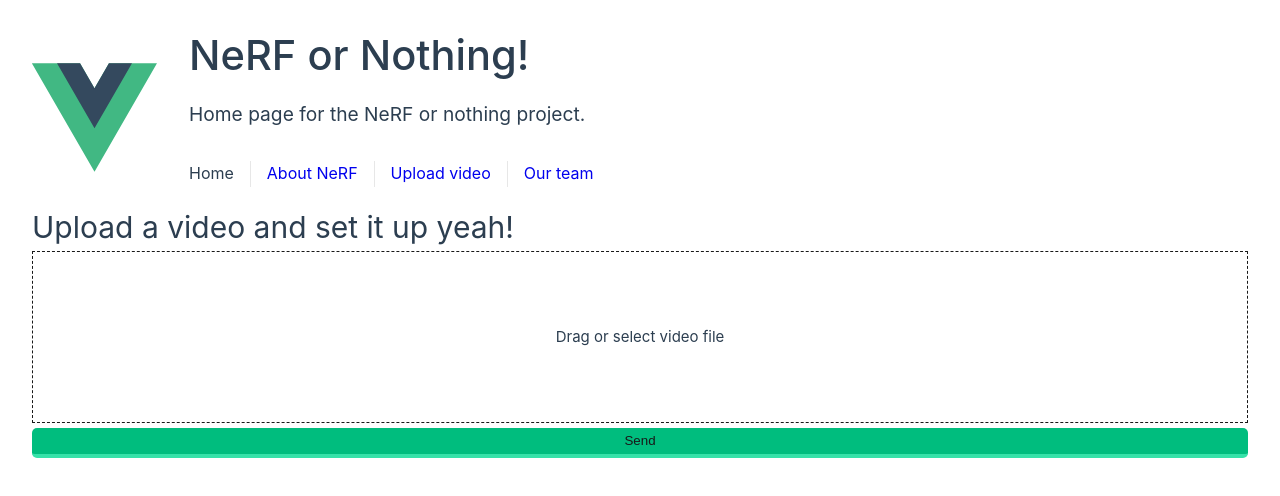
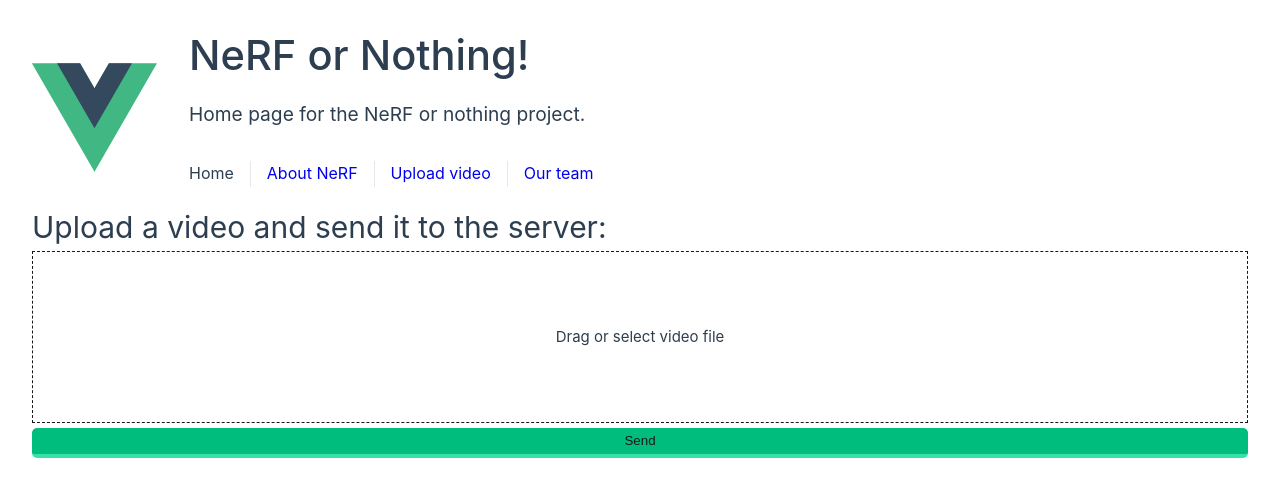
Before and after one commit to NeRF-or-Nothing/web-app, a Vue app: page / in a window 1280 px wide. Shown: the top 496 px of the page. Built offline with nearby package versions, Linux system fonts and the light colour scheme.

Commit message:
Found the error with sending files

```diff
--- a/src/components/UploadPage.vue
+++ /dev/null
@@ -1,6 +0,0 @@
-<script setup>
-</script>
-
-<template>
-
-</template>
--- a/src/views/HomeView.vue
+++ b/src/views/HomeView.vue
@@ -4,7 +4,7 @@ import Upload from '@/components/Upload.vue'
 function post(file) {
   if(file != null && file.type !== '' && file.type !== 'unknown') {
     let formData = new FormData();
-    formData.append("video", file);
+    formData.append("file", file);
     fetch("http://localhost:5000/video", {
       method: 'POST',
       mode: 'no-cors',
@@ -19,6 +19,7 @@ function post(file) {
   } else {
     console.log('File type unknown')
   }
+  router.push('Waiting-Room')
 }
 
 function log(file) {
@@ -29,7 +30,7 @@ function log(file) {
 
 <template>
   <main>
-    <h1>Upload a video and set it up yeah!</h1>
+    <h1>Upload a video and send it to the server:</h1>
     <Upload @send-file='(file) => {post(file)}'/>
   </main>
 </template>
```
